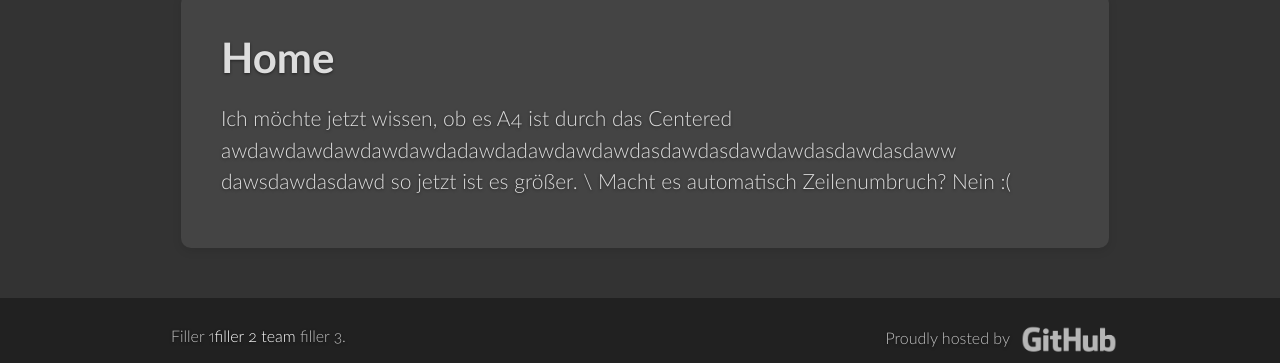
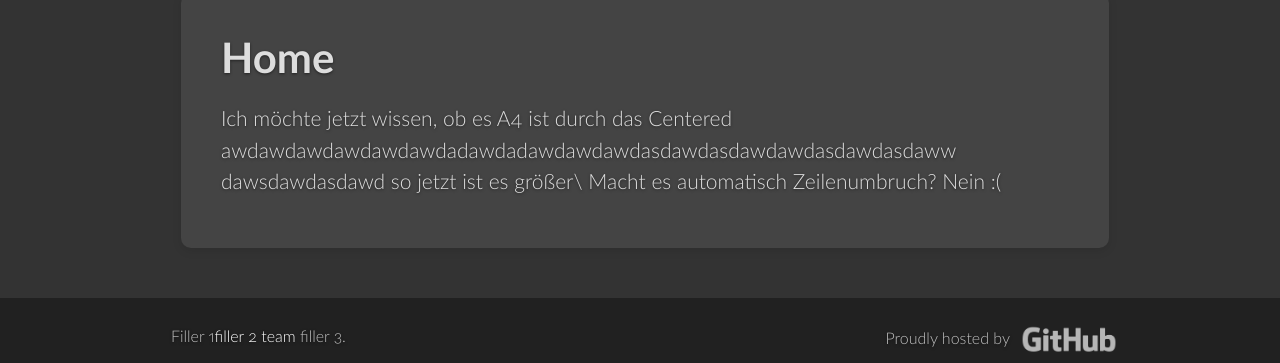
Before and after one commit to EcksteinD/EcksteinD.github.io, a Jekyll site: the page built from index.markdown, in a window 1280 px wide. Shown: the part 97-460 px from the top of the page. Built offline with Jekyll 4.4.1, drawn with Linux system fonts in a browser that asks for light colours; comment, search, counter and statistics services are not loaded.

```diff
--- a/index.markdown
+++ b/index.markdown
@@ -7,5 +7,5 @@ layout: page
 
 Ich möchte jetzt wissen, ob es A4 ist durch das Centered\\
 awdawdawdawdawdawdadawdadawdawdawdasdawdasdawdawdasdawdasdaww\\
-dawsdawdasdawd so jetzt ist es größer. \\
+dawsdawdasdawd so jetzt ist es größer\\
 Macht es automatisch Zeilenumbruch? Nein :(
```
